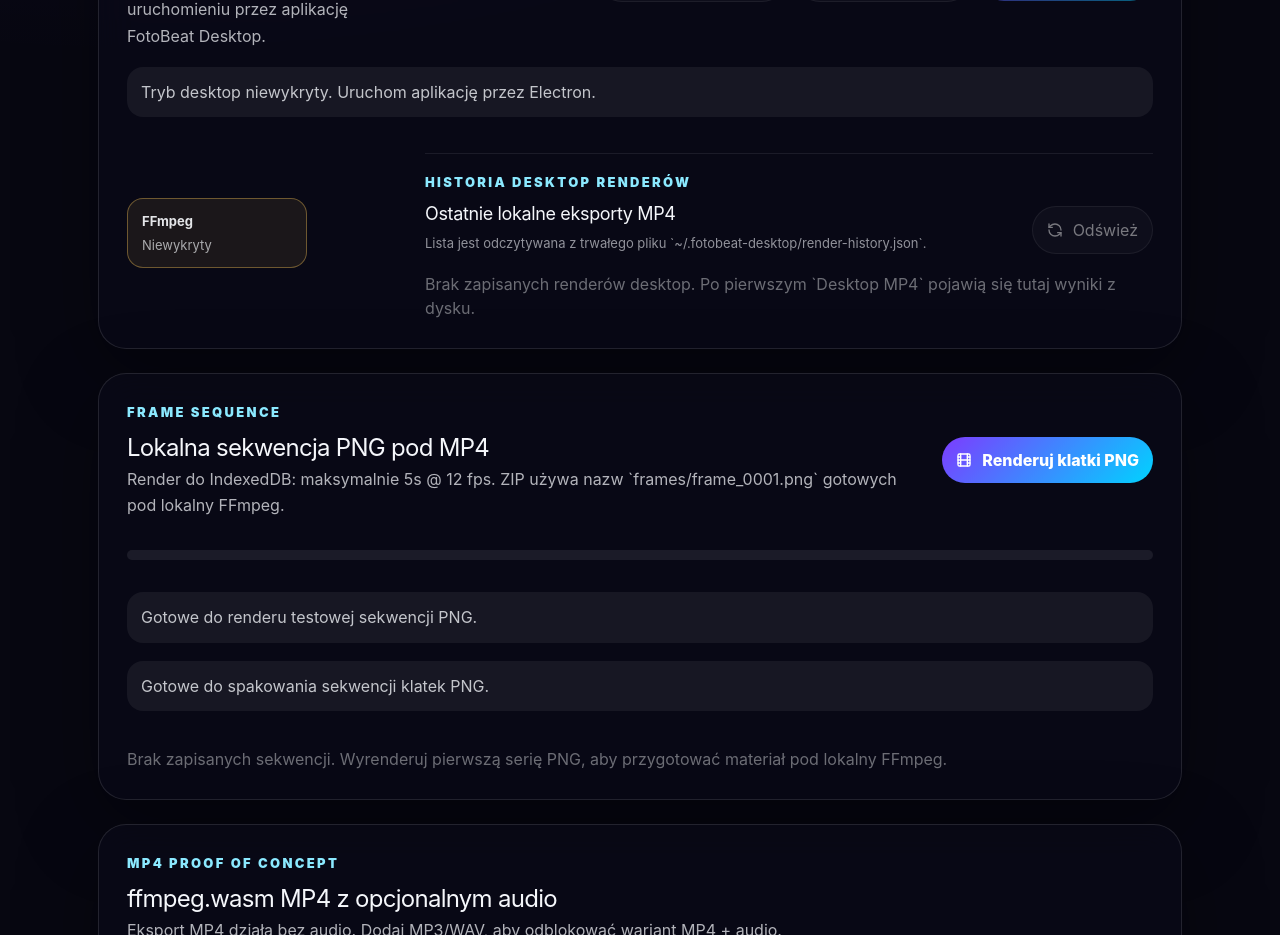
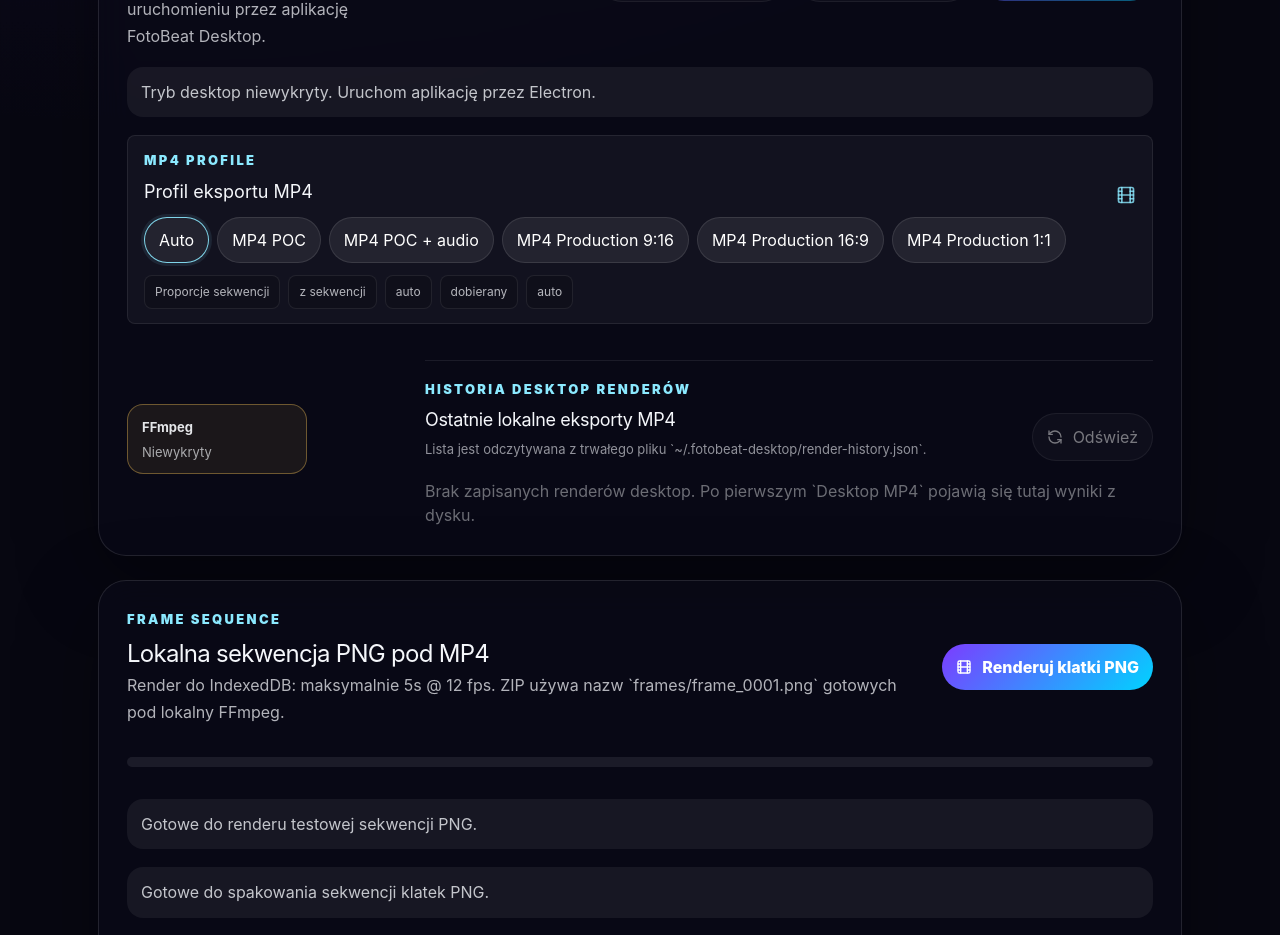
Before and after one commit to KumatyTomi/FotoBeat, a React (Vite) app: page / in a window 1280 px wide. Shown: the part 2340-3275 px from the top of the page. Built offline with nearby package versions, Linux system fonts and the light colour scheme.

Commit message:
feat: add MP4 profile selector

```diff
--- a/src/components/DesktopRenderPanel.jsx
+++ b/src/components/DesktopRenderPanel.jsx
@@ -1,5 +1,6 @@
 import { ExternalLink, FolderOpen, Monitor, RefreshCcw, RotateCcw, Square, Trash2 } from 'lucide-react';
 import DesktopRenderHistory from './DesktopRenderHistory.jsx';
+import Mp4ProfileSelector from './Mp4ProfileSelector.jsx';
 
 const TERMINAL_RENDER_STATUSES = ['done', 'failed', 'canceled'];
 
@@ -26,6 +27,8 @@ export default function DesktopRenderPanel({ desktop, onCreateDesktopRenderJob }
       </div>
 
       <p className={`render-status ${desktop.status.type}`}>{desktop.status.message}</p>
+
+      <Mp4ProfileSelector />
 
       <div className="desktop-health-grid">
         <p className={desktop.ffmpegReady ? 'desktop-health ready' : 'desktop-health warning'}>
--- /dev/null
+++ b/src/components/Mp4ProfileSelector.jsx
@@ -0,0 +1,71 @@
+import { useEffect, useMemo, useState } from 'react';
+import { Film } from 'lucide-react';
+import {
+  MP4_PROFILE_AUTO_ID,
+  MP4_PROFILE_CHOICES,
+  MP4_PROFILE_STORAGE_KEY,
+  getMp4ProfileSummary,
+  readStoredMp4ProfileId,
+  writeStoredMp4ProfileId
+} from '../utils/mp4ProfileSelection.js';
+
+export default function Mp4ProfileSelector() {
+  const [profileId, setProfileId] = useState(() => readStoredMp4ProfileId(MP4_PROFILE_AUTO_ID));
+  const selectedProfile = useMemo(() => getMp4ProfileSummary(profileId), [profileId]);
+  const sizeLabel = selectedProfile.width && selectedProfile.height ? `${selectedProfile.width}x${selectedProfile.height}` : 'z sekwencji';
+  const durationLabel = selectedProfile.maxDuration ? `${selectedProfile.maxDuration}s` : 'auto';
+  const crfLabel = selectedProfile.crf ? `CRF ${selectedProfile.crf}` : 'dobierany';
+  const presetLabel = selectedProfile.preset ?? 'auto';
+
+  useEffect(() => {
+    writeStoredMp4ProfileId(profileId);
+  }, [profileId]);
+
+  useEffect(() => {
+    function syncProfile(event) {
+      if (event.type === 'storage' && event.key && event.key !== MP4_PROFILE_STORAGE_KEY) return;
+      setProfileId(readStoredMp4ProfileId(MP4_PROFILE_AUTO_ID));
+    }
+
+    window.addEventListener('storage', syncProfile);
+    window.addEventListener('fotobeat:mp4-profile-change', syncProfile);
+    return () => {
+      window.removeEventListener('storage', syncProfile);
+      window.removeEventListener('fotobeat:mp4-profile-change', syncProfile);
+    };
+  }, []);
+
+  return (
+    <div className="mp4-profile-selector">
+      <div className="mp4-profile-selector-heading">
+        <div>
+          <p className="panel-kicker">MP4 profile</p>
+          <h3>Profil eksportu MP4</h3>
+        </div>
+        <Film size={20} aria-hidden="true" />
+      </div>
+
+      <div className="mp4-profile-selector-actions" role="group" aria-label="Profile eksportu MP4">
+        {MP4_PROFILE_CHOICES.map((profile) => (
+          <button
+            key={profile.id}
+            type="button"
+            className={`chip ${profileId === profile.id ? 'active' : ''}`}
+            onClick={() => setProfileId(profile.id)}
+            aria-pressed={profileId === profile.id}
+          >
+            {profile.label}
+          </button>
+        ))}
+      </div>
+
+      <div className="mp4-profile-meta" aria-label="Parametry aktywnego profilu MP4">
+        <span>{selectedProfile.target}</span>
+        <span>{sizeLabel}</span>
+        <span>{durationLabel}</span>
+        <span>{crfLabel}</span>
+        <span>{presetLabel}</span>
+      </div>
+    </div>
+  );
+}
--- a/src/desktop-render.css
+++ b/src/desktop-render.css
@@ -74,10 +74,63 @@
   opacity: 0.45;
 }
 
+.mp4-profile-selector {
+  grid-column: 1 / -1;
+  display: grid;
+  gap: 12px;
+  padding: 14px 16px;
+  border: 1px solid rgba(255, 255, 255, 0.08);
+  border-radius: 8px;
+  background: rgba(255, 255, 255, 0.045);
+}
+
+.mp4-profile-selector-heading {
+  display: flex;
+  align-items: flex-end;
+  justify-content: space-between;
+  gap: 16px;
+}
+
+.mp4-profile-selector-heading h3 {
+  margin: 0;
+  font-size: 18px;
+  letter-spacing: 0;
+}
+
+.mp4-profile-selector-heading svg {
+  flex: 0 0 auto;
+  color: rgba(139, 233, 255, 0.8);
+}
+
+.mp4-profile-selector-actions,
+.mp4-profile-meta {
+  display: flex;
+  flex-wrap: wrap;
+  gap: 8px;
+}
+
+.mp4-profile-meta span {
+  min-height: 32px;
+  display: inline-flex;
+  align-items: center;
+  max-width: 100%;
+  padding: 7px 10px;
+  border: 1px solid rgba(255, 255, 255, 0.08);
+  border-radius: 8px;
+  color: rgba(245, 247, 251, 0.72);
+  background: rgba(0, 0, 0, 0.14);
+  font-size: 12px;
+  overflow-wrap: anywhere;
+}
+
 @media (max-width: 760px) {
   .desktop-render-history-heading {
     align-items: stretch;
     flex-direction: column;
+  }
+
+  .mp4-profile-selector-heading {
+    align-items: stretch;
   }
 
   .desktop-render-history-heading .render-export-actions,
--- a/src/utils/mp4ExportPlan.js
+++ b/src/utils/mp4ExportPlan.js
@@ -1,9 +1,17 @@
 import { getRenderProfile } from '../data/renderProfiles.js';
 import { buildFfmpegVirtualFilePlan, buildImageSequenceMp4Command, buildImageSequenceMp4WithAudioCommand, commandToShellString } from './ffmpegCommandBuilder.js';
 import { validateFrameSequence } from './frameSequenceValidation.js';
+import { resolveMp4ProfileId } from './mp4ProfileSelection.js';
 
 export function buildMp4ExportPlan({ sequence, audioFile = null, profileId = 'mp4-poc' }) {
-  const profile = getRenderProfile(profileId);
+  const hasAudio = Boolean(audioFile);
+  const resolvedProfileId = resolveMp4ProfileId({
+    profileId,
+    sequence,
+    includeAudio: hasAudio,
+    preferStored: profileId === 'auto' || (typeof profileId === 'string' && profileId.startsWith('mp4-'))
+  });
+  const profile = getRenderProfile(resolvedProfileId);
   const validation = validateFrameSequence(sequence, {
     maxDuration: profile.maxDuration,
     maxFps: profile.fps,
@@ -11,7 +19,6 @@ export function buildMp4ExportPlan({ sequence, audioFile = null, profileId = 'mp
     width: profile.width,
     height: profile.height
   });
-  const hasAudio = Boolean(audioFile);
   const virtualFilePlan = validation.valid ? buildFfmpegVirtualFilePlan(sequence) : null;
   const command = buildMp4Command({ sequence, validation, hasAudio, profile });
 
--- /dev/null
+++ b/src/utils/mp4ProfileSelection.js
@@ -0,0 +1,81 @@
+import { RENDER_PROFILES, getRenderProfile } from '../data/renderProfiles.js';
+
+export const MP4_PROFILE_AUTO_ID = 'auto';
+export const MP4_PROFILE_STORAGE_KEY = 'fotobeat.mp4ProfileId';
+
+const DEFAULT_MP4_PROFILE_ID = 'mp4-poc';
+
+export const MP4_PROFILE_CHOICES = [
+  { id: MP4_PROFILE_AUTO_ID, label: 'Auto', target: 'Proporcje sekwencji', quality: 'recommended' },
+  ...RENDER_PROFILES.filter((profile) => profile.container === 'mp4')
+];
+
+export function readStoredMp4ProfileId(fallbackProfileId = DEFAULT_MP4_PROFILE_ID) {
+  if (typeof window === 'undefined') return fallbackProfileId;
+
+  try {
+    const storedProfileId = window.localStorage?.getItem(MP4_PROFILE_STORAGE_KEY);
+    return isKnownMp4ProfileId(storedProfileId) ? storedProfileId : fallbackProfileId;
+  } catch {
+    return fallbackProfileId;
+  }
+}
+
+export function writeStoredMp4ProfileId(profileId) {
+  if (typeof window === 'undefined') return;
+
+  const safeProfileId = isKnownMp4ProfileId(profileId) ? profileId : MP4_PROFILE_AUTO_ID;
+
+  try {
+    window.localStorage?.setItem(MP4_PROFILE_STORAGE_KEY, safeProfileId);
+    window.dispatchEvent(new window.CustomEvent('fotobeat:mp4-profile-change', { detail: { profileId: safeProfileId } }));
+  } catch {
+    // Profile persistence is optional; export can still use its direct fallback.
+  }
+}
+
+export function resolveMp4ProfileId({
+  profileId = DEFAULT_MP4_PROFILE_ID,
+  sequence = null,
+  includeAudio = false,
+  preferStored = false
+} = {}) {
+  const requestedProfileId = preferStored ? readStoredMp4ProfileId(profileId) : profileId;
+  const resolvedProfileId = requestedProfileId === MP4_PROFILE_AUTO_ID ? getRecommendedMp4ProfileId(sequence) : requestedProfileId;
+
+  if (includeAudio && resolvedProfileId === 'mp4-poc') return 'mp4-audio-poc';
+  if (!includeAudio && resolvedProfileId === 'mp4-audio-poc') return 'mp4-poc';
+
+  return resolvedProfileId;
+}
+
+export function getRecommendedMp4ProfileId(sequence) {
+  if (sequence?.width && sequence?.height) {
+    if (sequence.width === sequence.height) return 'mp4-square-social';
+    if (sequence.width > sequence.height) return 'mp4-wide-hd';
+  }
+
+  return 'mp4-mobile-vertical';
+}
+
+export function getMp4ProfileSummary(profileId) {
+  if (profileId === MP4_PROFILE_AUTO_ID) {
+    return {
+      id: MP4_PROFILE_AUTO_ID,
+      label: 'Auto',
+      target: 'Proporcje sekwencji',
+      quality: 'recommended',
+      width: null,
+      height: null,
+      maxDuration: null,
+      crf: null,
+      preset: null
+    };
+  }
+
+  return getRenderProfile(profileId);
+}
+
+function isKnownMp4ProfileId(profileId) {
+  return MP4_PROFILE_CHOICES.some((profile) => profile.id === profileId);
+}
```
